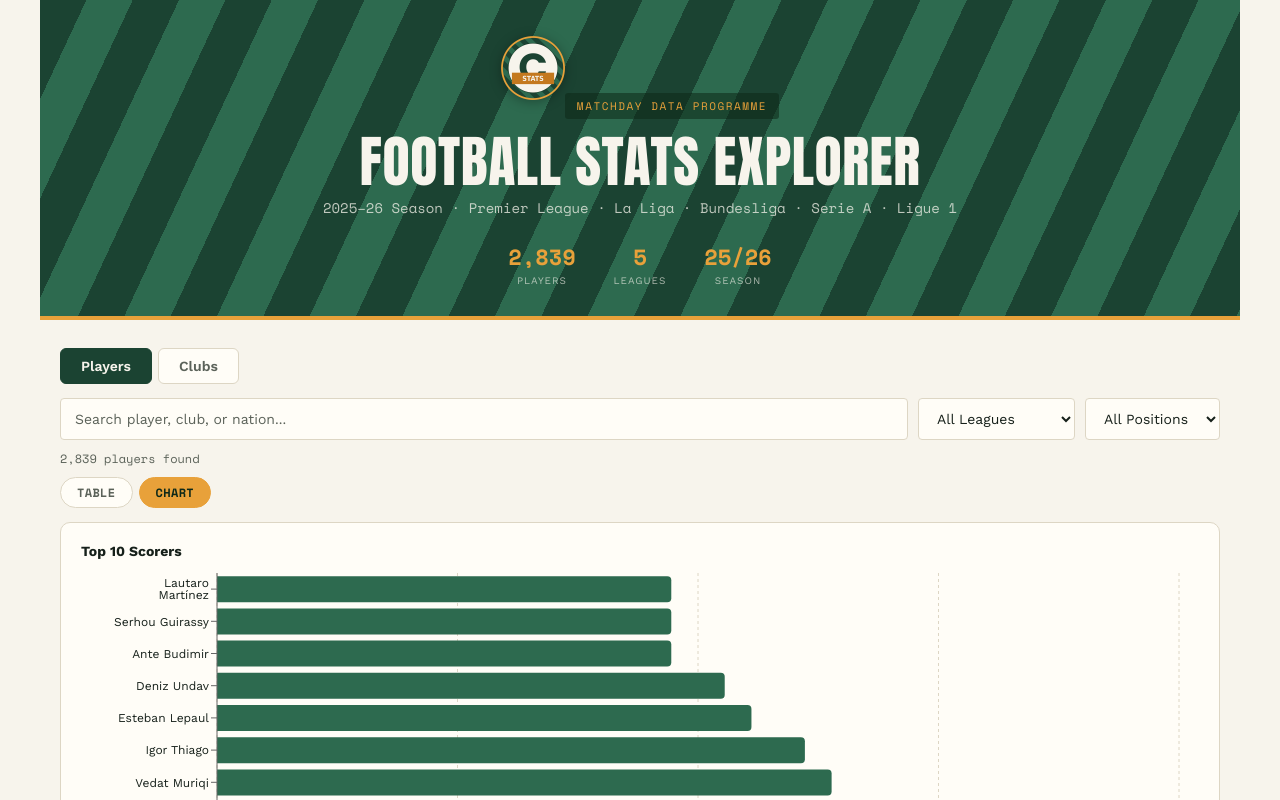
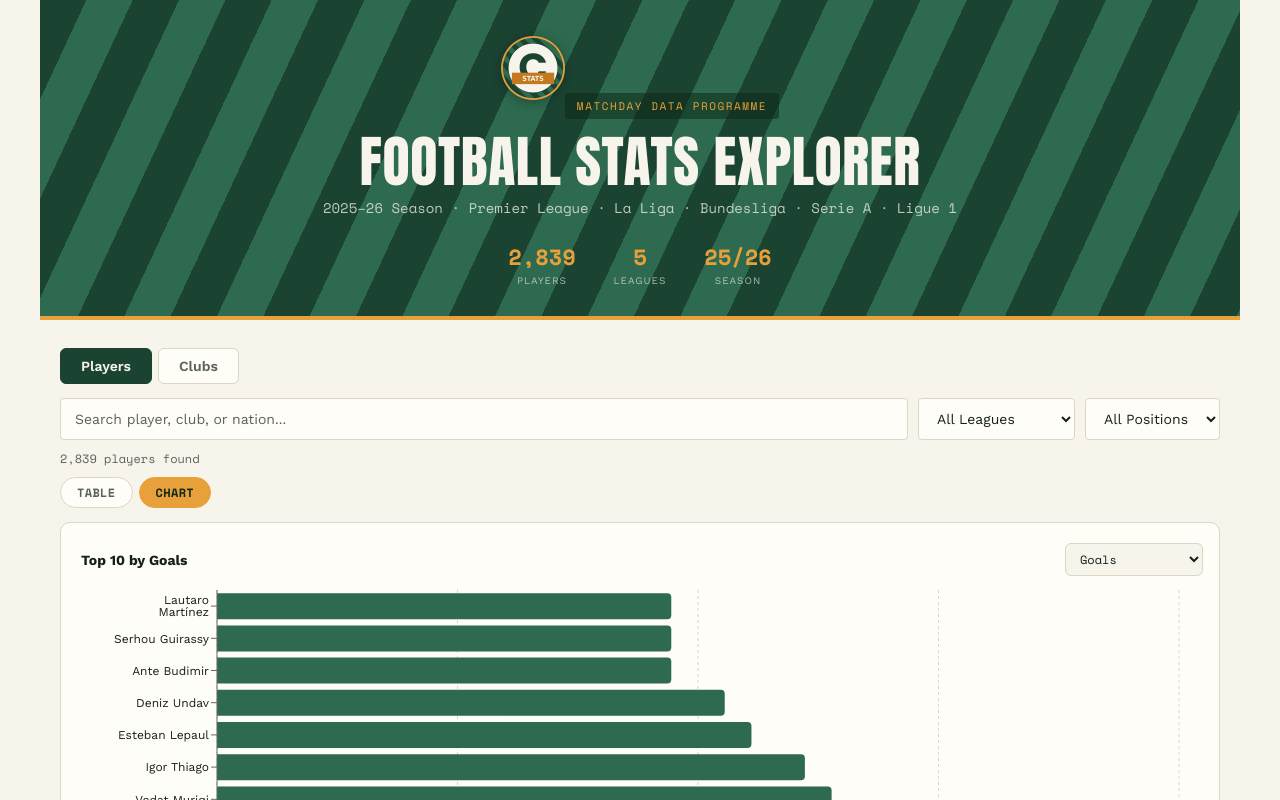
Before and after one commit to Ferdinand12334/football-stats-explorer, a React (Vite) app: page / in a window 1280 px wide. Both pictures are taken after a click on the button "CHART". Shown: the top 800 px of the page. Built offline with nearby package versions, Linux system fonts and the light colour scheme.

Commit message:
Make chart stat selectable

```diff
--- a/src/App.css
+++ b/src/App.css
@@ -230,6 +230,31 @@ select {
   font-weight: 700;
   color: var(--ink);
   margin: 0 0 10px 4px;
+}
+
+.chart-header-row {
+  display: flex;
+  align-items: center;
+  justify-content: space-between;
+  gap: 12px;
+  flex-wrap: wrap;
+}
+
+.chart-header-row .chart-title {
+  margin: 0 0 10px 4px;
+  flex: 1;
+  min-width: 180px;
+}
+
+.chart-stat-select {
+  padding: 6px 10px;
+  border-radius: 6px;
+  border: 1.5px solid var(--line);
+  background: var(--paper);
+  color: var(--ink);
+  font-family: 'Space Mono', monospace;
+  font-size: 12px;
+  margin-bottom: 10px;
 }
 
 .chart-tooltip {
--- a/src/App.jsx
+++ b/src/App.jsx
@@ -80,6 +80,8 @@ export default function App() {
   const [clubLeague, setClubLeague] = useState('All');
   const [playersMode, setPlayersMode] = useState('table'); // 'table' | 'chart'
   const [clubsMode, setClubsMode] = useState('table');
+  const [chartStat, setChartStat] = useState('Goals');
+  const [clubChartStat, setClubChartStat] = useState('goals');
 
   const leagues = useMemo(() => uniqueSorted(players.map(p => p.Comp)), []);
   const positions = useMemo(() => uniqueSorted(players.map(p => p.Pos)), []);
@@ -157,23 +159,23 @@ export default function App() {
     }
   };
 
-  // Top 10 by Goals within the current player filters, for the chart view.
+  // Top 10 within the current player filters, for the chart view — by whichever stat is selected.
   const topScorersChartData = useMemo(() => {
     return [...filtered]
-      .sort((a, b) => b.Goals - a.Goals)
+      .sort((a, b) => (b[chartStat] || 0) - (a[chartStat] || 0))
       .slice(0, 10)
-      .map(p => ({ name: p.Player, value: p.Goals, pos: p.Pos }))
+      .map(p => ({ name: p.Player, value: p[chartStat] || 0, pos: p.Pos }))
       .reverse(); // so highest ends up at top of horizontal bar chart
-  }, [filtered]);
+  }, [filtered, chartStat]);
 
-  // Top 10 clubs by total goals within the current club filter, for the chart view.
+  // Top 10 clubs within the current club filter, for the chart view — by whichever stat is selected.
   const topClubsChartData = useMemo(() => {
     return [...filteredClubs]
-      .sort((a, b) => b.goals - a.goals)
+      .sort((a, b) => (b[clubChartStat] || 0) - (a[clubChartStat] || 0))
       .slice(0, 10)
-      .map(c => ({ name: c.Squad, value: c.goals }))
+      .map(c => ({ name: c.Squad, value: c[clubChartStat] || 0 }))
       .reverse();
-  }, [filteredClubs]);
+  }, [filteredClubs, clubChartStat]);
 
   function ChartTooltip({ active, payload, label, unit }) {
     if (!active || !payload || !payload.length) return null;
@@ -248,13 +250,20 @@ export default function App() {
 
       {playersMode === 'chart' && (
         <div className="chart-card">
-          <h3 className="chart-title">Top 10 Scorers {league !== 'All' ? `· ${league}` : ''}{position !== 'All' ? ` · ${position}` : ''}</h3>
+          <div className="chart-header-row">
+            <h3 className="chart-title">Top 10 by {STAT_COLUMNS.find(c => c.key === chartStat)?.label} {league !== 'All' ? `· ${league}` : ''}{position !== 'All' ? ` · ${position}` : ''}</h3>
+            <select className="chart-stat-select" value={chartStat} onChange={e => setChartStat(e.target.value)}>
+              {STAT_COLUMNS.map(col => (
+                <option key={col.key} value={col.key}>{col.label}</option>
+              ))}
+            </select>
+          </div>
           <ResponsiveContainer width="100%" height={360}>
             <BarChart data={topScorersChartData} layout="vertical" margin={{ left: 10, right: 24, top: 4, bottom: 4 }}>
               <CartesianGrid strokeDasharray="3 3" stroke="#ddd6c4" horizontal={false} />
               <XAxis type="number" tick={{ fontFamily: 'Space Mono, monospace', fontSize: 11, fill: '#5b6259' }} />
               <YAxis type="category" dataKey="name" width={130} tick={{ fontFamily: 'Work Sans, sans-serif', fontSize: 12, fill: '#16201a' }} />
-              <Tooltip content={<ChartTooltip unit="goals" />} cursor={{ fill: 'rgba(27,67,50,0.08)' }} />
+              <Tooltip content={<ChartTooltip unit={STAT_COLUMNS.find(c => c.key === chartStat)?.label.toLowerCase()} />} cursor={{ fill: 'rgba(27,67,50,0.08)' }} />
               <Bar dataKey="value" radius={[0, 4, 4, 0]}>
                 {topScorersChartData.map((entry, idx) => (
                   <Cell key={idx} fill={idx === topScorersChartData.length - 1 ? '#e8a13a' : '#2d6a4f'} />
@@ -334,13 +343,20 @@ export default function App() {
 
       {clubsMode === 'chart' && (
         <div className="chart-card">
-          <h3 className="chart-title">Top 10 Clubs by Total Goals {clubLeague !== 'All' ? `· ${clubLeague}` : ''}</h3>
+          <div className="chart-header-row">
+            <h3 className="chart-title">Top 10 Clubs by {CLUB_STAT_COLUMNS.find(c => c.key === clubChartStat)?.label} {clubLeague !== 'All' ? `· ${clubLeague}` : ''}</h3>
+            <select className="chart-stat-select" value={clubChartStat} onChange={e => setClubChartStat(e.target.value)}>
+              {CLUB_STAT_COLUMNS.map(col => (
+                <option key={col.key} value={col.key}>{col.label}</option>
+              ))}
+            </select>
+          </div>
           <ResponsiveContainer width="100%" height={360}>
             <BarChart data={topClubsChartData} layout="vertical" margin={{ left: 10, right: 24, top: 4, bottom: 4 }}>
               <CartesianGrid strokeDasharray="3 3" stroke="#ddd6c4" horizontal={false} />
               <XAxis type="number" tick={{ fontFamily: 'Space Mono, monospace', fontSize: 11, fill: '#5b6259' }} />
               <YAxis type="category" dataKey="name" width={140} tick={{ fontFamily: 'Work Sans, sans-serif', fontSize: 12, fill: '#16201a' }} />
-              <Tooltip content={<ChartTooltip unit="goals" />} cursor={{ fill: 'rgba(27,67,50,0.08)' }} />
+              <Tooltip content={<ChartTooltip unit={CLUB_STAT_COLUMNS.find(c => c.key === clubChartStat)?.label.toLowerCase()} />} cursor={{ fill: 'rgba(27,67,50,0.08)' }} />
               <Bar dataKey="value" radius={[0, 4, 4, 0]}>
                 {topClubsChartData.map((entry, idx) => (
                   <Cell key={idx} fill={idx === topClubsChartData.length - 1 ? '#e8a13a' : '#1b4332'} />
```
